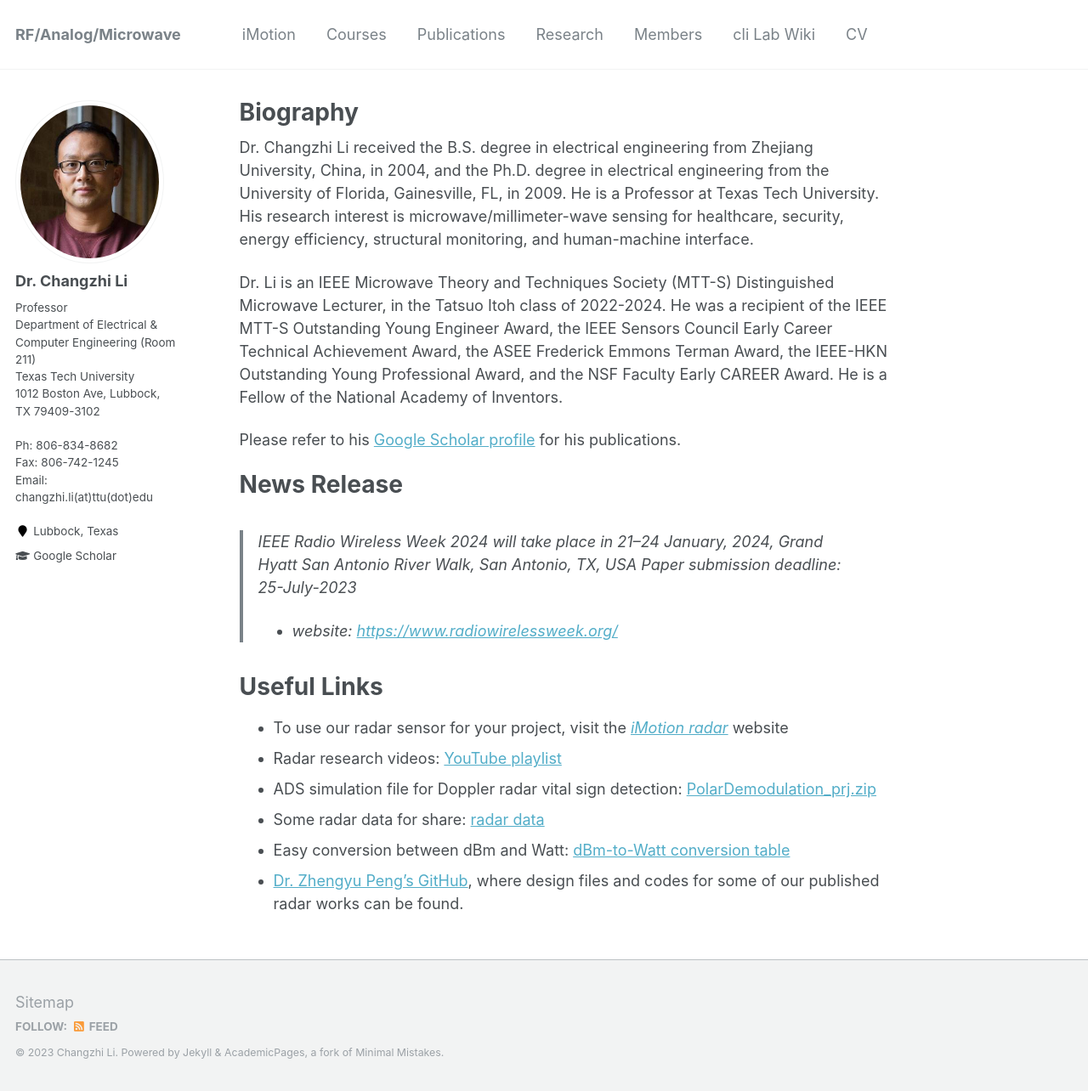
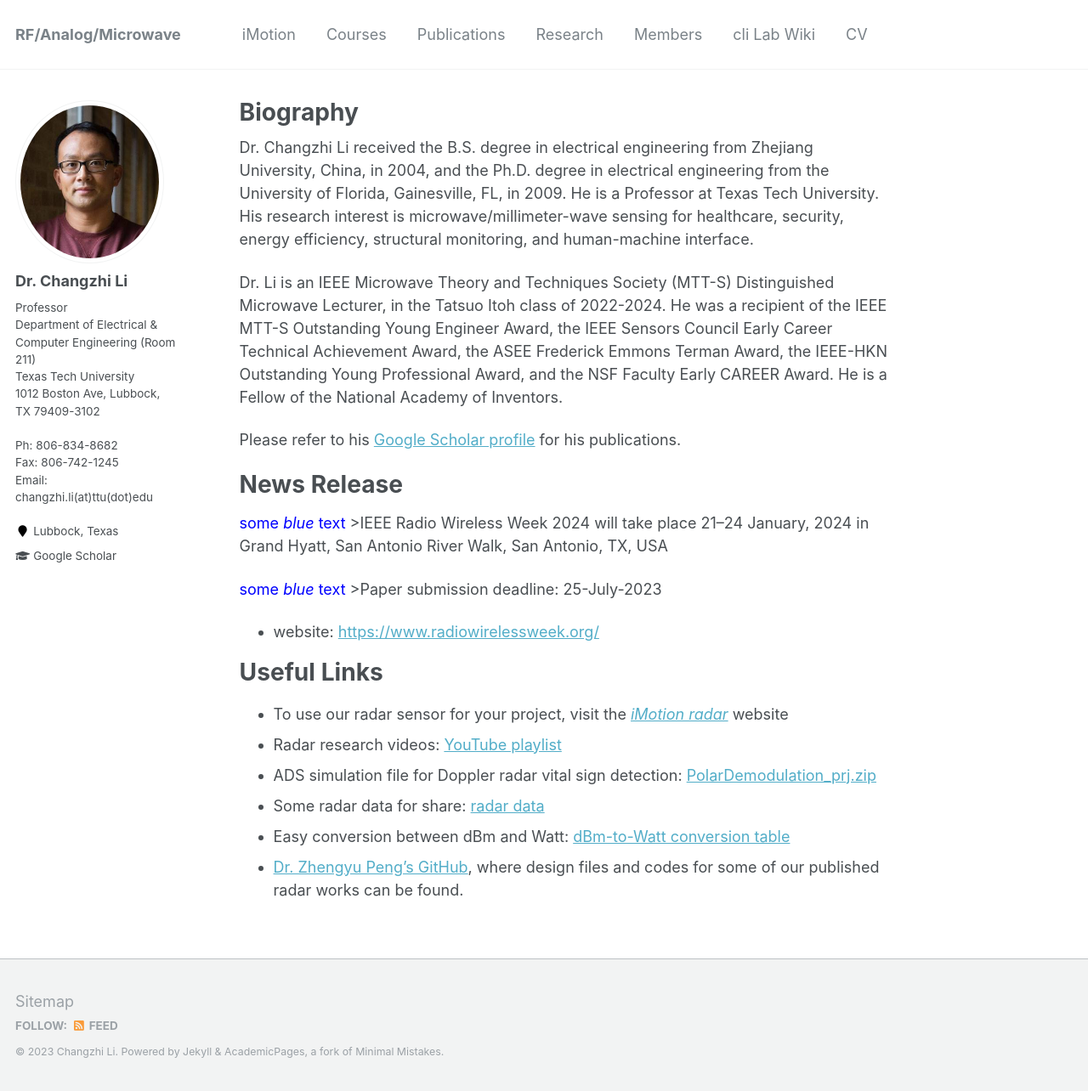
Before and after one commit to clilab/clilab.github.io, a Jekyll site: the page built from _pages/about.md, in a window 1280 px wide and 1284 px high. Shown: the whole window at 85% size. Built offline with Jekyll 4.4.1, drawn with Linux system fonts in a browser that asks for light colours.

Commit message:
Update about.md

```diff
--- a/_pages/about.md
+++ b/_pages/about.md
@@ -17,8 +17,9 @@ Please refer to his [Google Scholar profile](http://scholar.google.com/citations
 
 # News Release
 
-> IEEE Radio Wireless Week 2024 will take place in 21–24 January, 2024, Grand Hyatt San Antonio River Walk, San Antonio, TX, USA
-> Paper submission deadline: 25-July-2023
+<span style="color:blue">some *blue* text</span> >IEEE Radio Wireless Week 2024 will take place 21–24 January, 2024 in Grand Hyatt, San Antonio River Walk, San Antonio, TX, USA
+
+<span style="color:blue">some *blue* text</span> >Paper submission deadline: 25-July-2023
 - website: [https://www.radiowirelessweek.org/](https://www.radiowirelessweek.org/)
 
 
```
